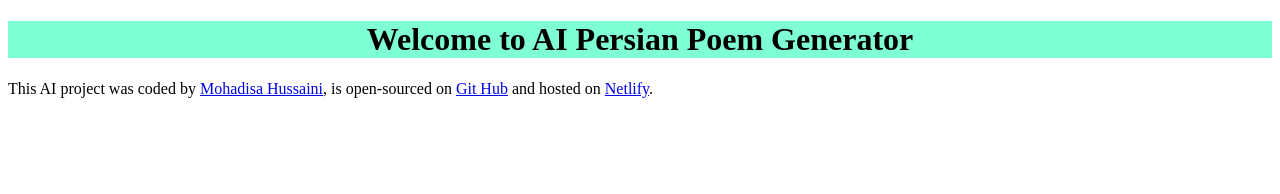
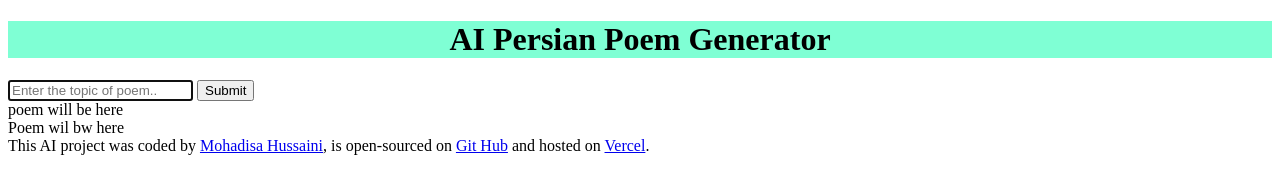
Before and after one commit to Mohadis/AI-Pesian-Poem-generator, a plain HTML site: page index.html in a window 1280 px wide. Drawn offline with Linux system fonts and the light colour scheme.

Commit message:
Added HTML requirements

```diff
--- a/index.html
+++ b/index.html
@@ -7,8 +7,24 @@
     <title>AI Persian Poem Generator</title>
   </head>
   <body>
-    <h1>Welcome to AI Persian Poem Generator</h1>
-
+    <header><h1>AI Persian Poem Generator</h1></header>
+    <main>
+      <form>
+        <input
+          type="text"
+          placeholder="Enter the topic of poem.."
+          autofocus
+          autocomplete="off"
+          required
+        />
+        <input type="submit" />
+      </form>
+      <div>
+        poem will be here
+        <br />
+        Poem wil bw here
+      </div>
+    </main>
     <footer>
       This AI project was coded by
       <a href="https://github.com/Mohadis" target="_blank">Mohadisa Hussaini</a
@@ -19,8 +35,10 @@
         >Git Hub</a
       >
       and hosted on
-      <a href="https://my-ai-poem-project.netlify.app/" target="_blank"
-        >Netlify</a
+      <a
+        href="https://ai-poem-generator-ebgx91vw3-mohadis-projects.vercel.app/"
+        target="_blank"
+        >Vercel</a
       >.
     </footer>
 
```
